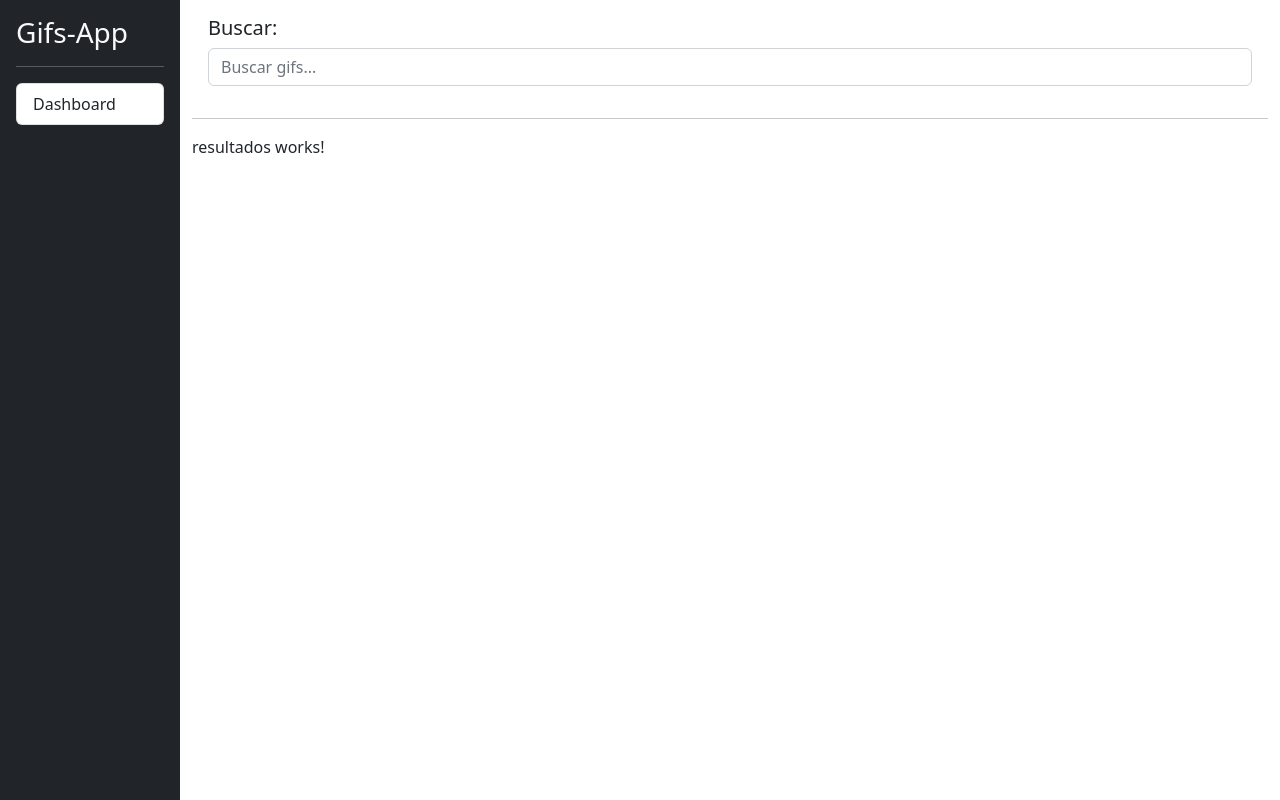
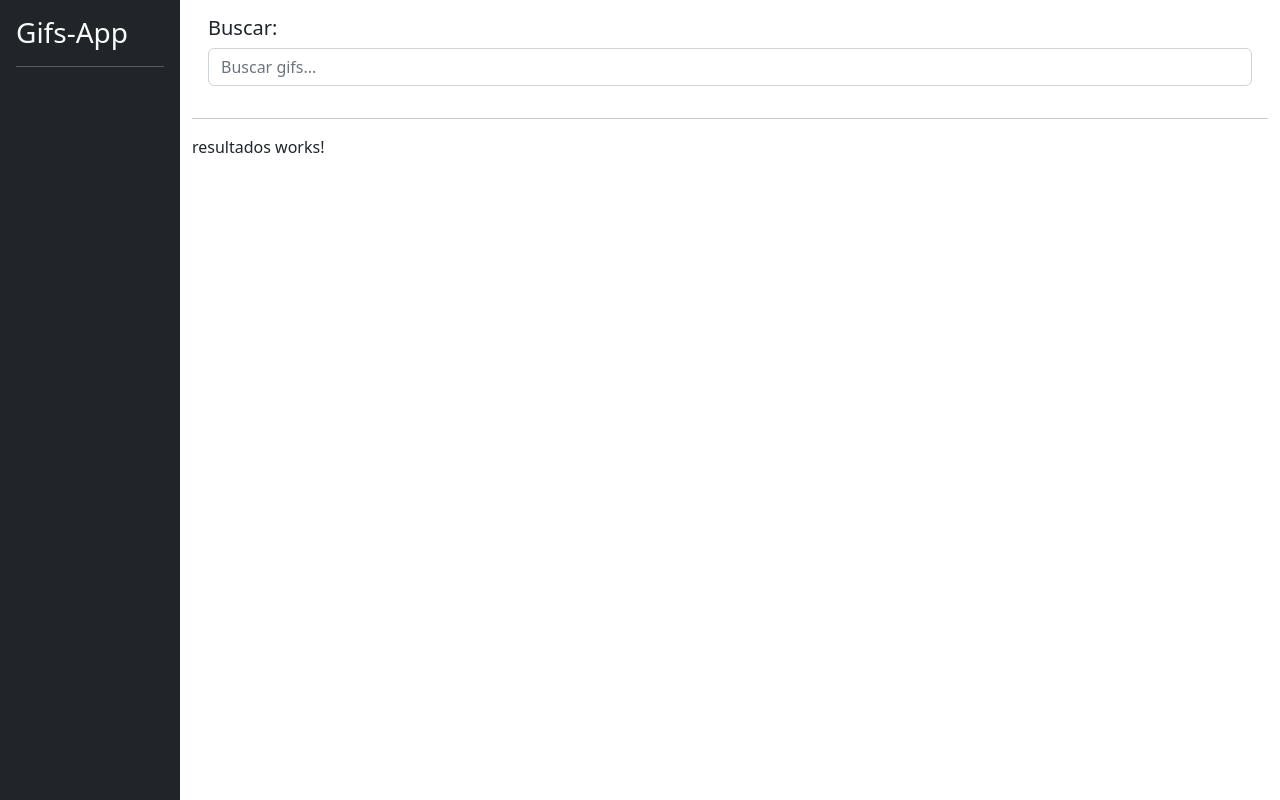
Before and after one commit to MiguelGarcia23/gif-app, an Angular app: page / in a window 1280 px wide. Built offline with nearby package versions, Linux system fonts and the light colour scheme.

Commit message:
Creando el servicio GifsService y haciendo funcional el historial de búsquedas

```diff
--- a/src/app/gifs/busqueda/busqueda.component.ts
+++ b/src/app/gifs/busqueda/busqueda.component.ts
@@ -1,4 +1,5 @@
 import { Component, ElementRef, ViewChild } from '@angular/core';
+import { GifsService } from '../services/gifs.service';
 
 @Component({
   selector: 'app-busqueda',
@@ -10,11 +11,13 @@
 
   @ViewChild('txtBuscar') txtBuscar!: ElementRef<HTMLInputElement>;
 
+  constructor( private gifsService: GifsService ) {}
+
   buscar() {
 
     let valor = this.txtBuscar.nativeElement.value;
 
-    console.log( valor );
+    this.gifsService.buscarGifs( valor );
 
     this.txtBuscar.nativeElement.value = '';
   }
--- /dev/null
+++ b/src/app/gifs/services/gifs.service.ts
@@ -0,0 +1,20 @@
+import { Injectable } from '@angular/core';
+
+@Injectable({
+  providedIn: 'root'
+})
+export class GifsService {
+
+  private _historial: string[] = [];
+
+  get historial() {
+    return [...this._historial];
+  }
+
+  buscarGifs( query: string ) {
+
+    this._historial.unshift( query );
+
+    console.log( this._historial );
+  }
+}
--- a/src/app/shared/sidebar/sidebar.component.html
+++ b/src/app/shared/sidebar/sidebar.component.html
@@ -7,8 +7,8 @@
     <hr class="text-white" />
 
     <div class="list-group list-reset">
-      <a href="#" class="list-group-item list-group-item-action">
-        Dashboard
+      <a *ngFor="let item of historial" href="#" class="list-group-item list-group-item-action">
+        {{ item }}
       </a>
     </div>
 
--- a/src/app/shared/sidebar/sidebar.component.ts
+++ b/src/app/shared/sidebar/sidebar.component.ts
@@ -1,14 +1,16 @@
-import { Component, OnInit } from '@angular/core';
+import { Component } from '@angular/core';
+import { GifsService } from 'src/app/gifs/services/gifs.service';
 
 @Component({
   selector: 'app-sidebar',
   templateUrl: './sidebar.component.html'
 })
-export class SidebarComponent implements OnInit {
+export class SidebarComponent {
 
-  constructor() { }
-
-  ngOnInit(): void {
+  get historial() {
+    return this.gifsService.historial;
   }
 
+  constructor( private gifsService: GifsService ) { }
+
 }
```
